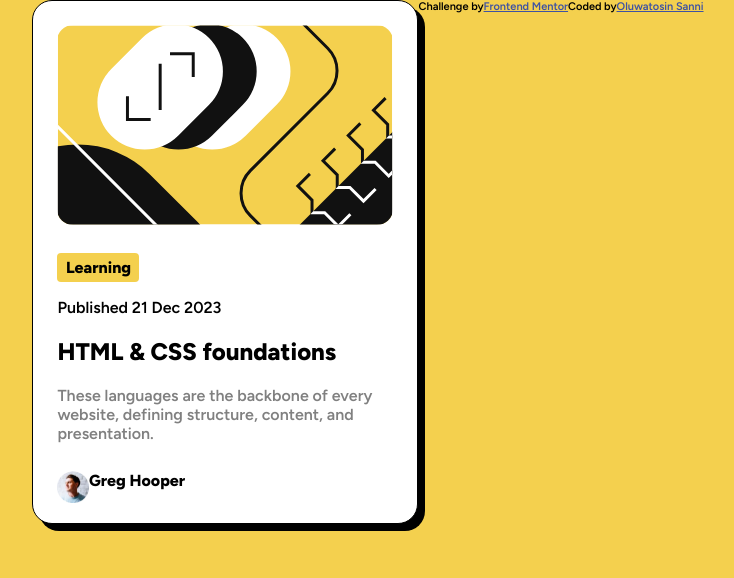
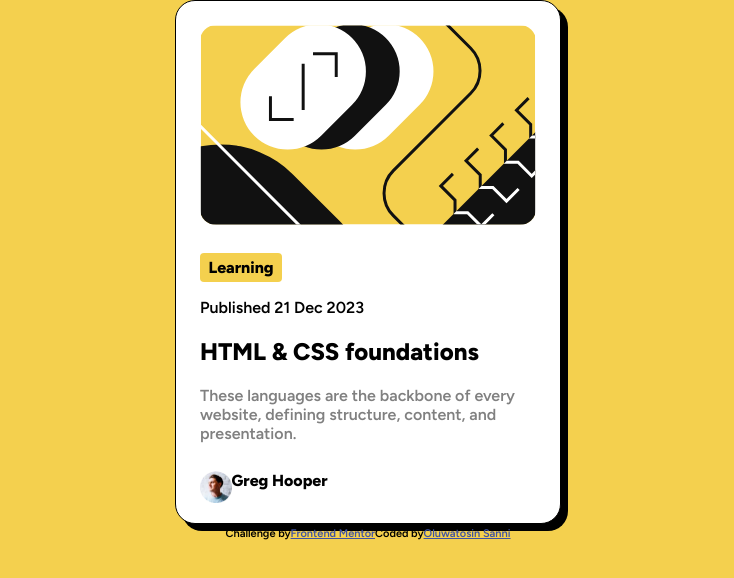
Before and after one commit to Oluwa-Sanni/FrontendMentor, a plain HTML site: page index.html in a window 1280 px wide. Shown: the whole page, without its empty margins (272-1006 px from the left). Drawn offline with Linux system fonts and the light colour scheme.

Commit message:
first commit

```diff
--- a/index.html
+++ b/index.html
@@ -23,10 +23,11 @@
             <img src="./image-avatar.webp" alt="author" sizes="32x32">
             <span><b>Greg Hooper</b></span>
         </div>
+        <footer class="attribution">
+            Challenge by <a href="https://www.frontendmentor.io?ref=challenge" target="_blank">Frontend Mentor</a>
+            Coded by <a href="#">Oluwatosin Sanni</a>
+        </footer>
     </div>
-<footer class="attribution">
-    Challenge by <a href="https://www.frontendmentor.io?ref=challenge" target="_blank">Frontend Mentor</a>
-    Coded by <a href="#">Oluwatosin Sanni</a>
-</footer>
+
 </body>
 </html>
--- a/style.css
+++ b/style.css
@@ -80,9 +80,8 @@ p .p1 .p2 .p3{
 }
 .attribution{
     font-size: 11px;
-    text-align: center;
-    display:flex;
-    justify-content: end;
+    display: flex;
+    justify-content: center;
 }
 .attribution a{
     color: hsl(228, 45%, 44%);
```
